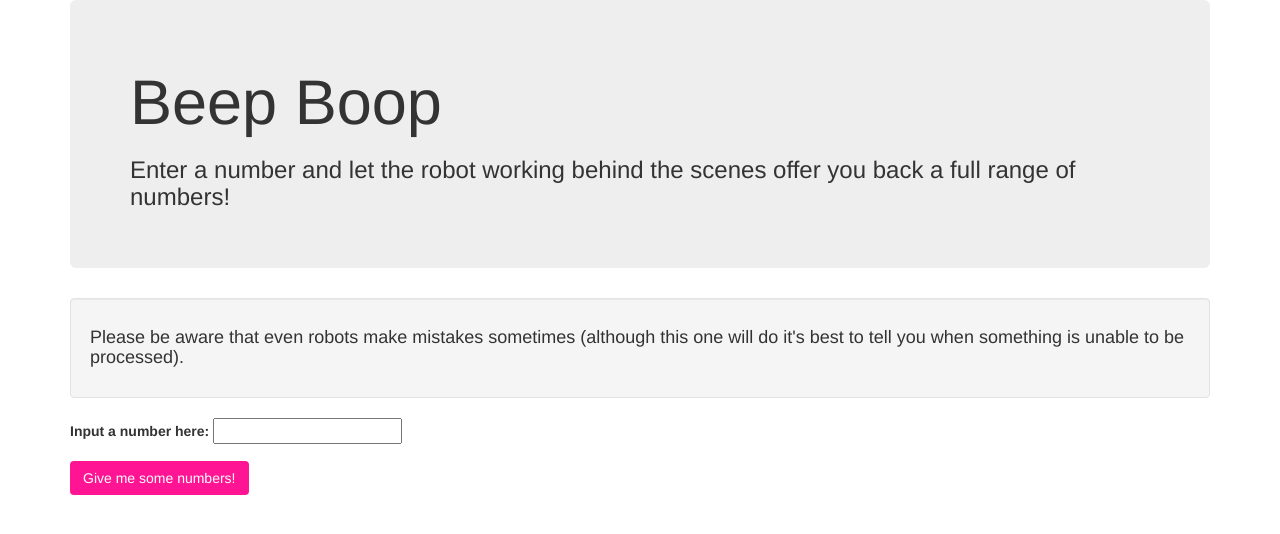
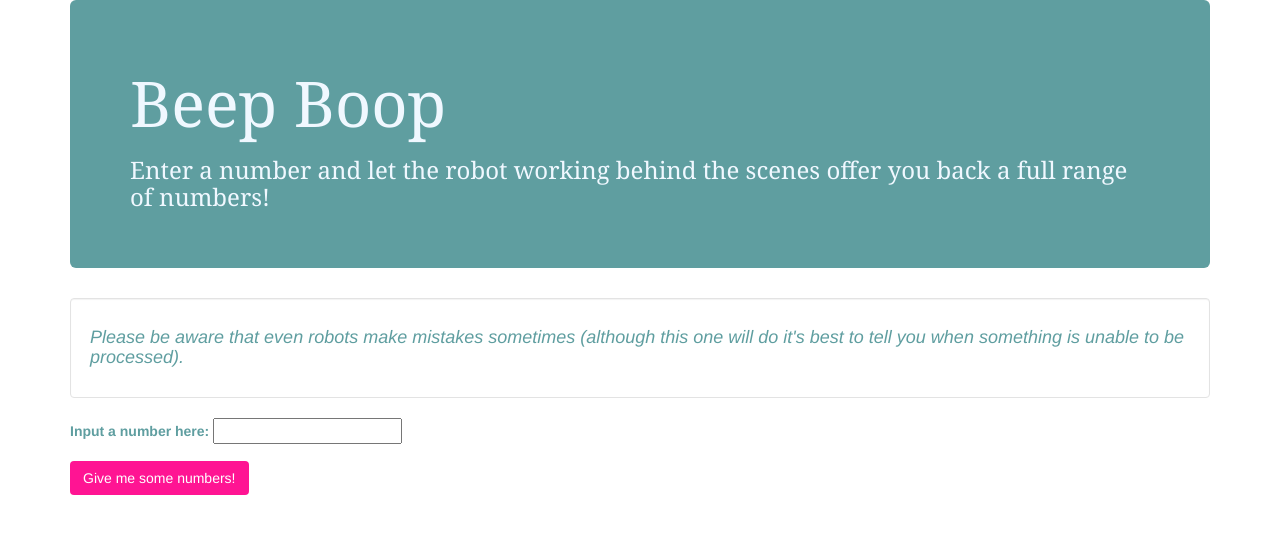
Before and after one commit to kennedymartin/beep-boop, a plain HTML site: page index.html in a window 1280 px wide. Drawn offline with Linux system fonts and the light colour scheme.

Commit message:
add colors and additional formatting to page

```diff
--- a/css/styles.css
+++ b/css/styles.css
@@ -1,3 +1,18 @@
+.jumbotron {
+  font-family: Georgia, 'Times New Roman', Times, serif;
+  background-color: cadetblue;
+  color: aliceblue;
+}
+
+.container {
+  color: cadetblue;
+}
+
+#opening-paragraph {
+  font-style: italic;
+  background-color: white;
+}
+
 .btn {
   color: white;
   background-color: deeppink;
```
